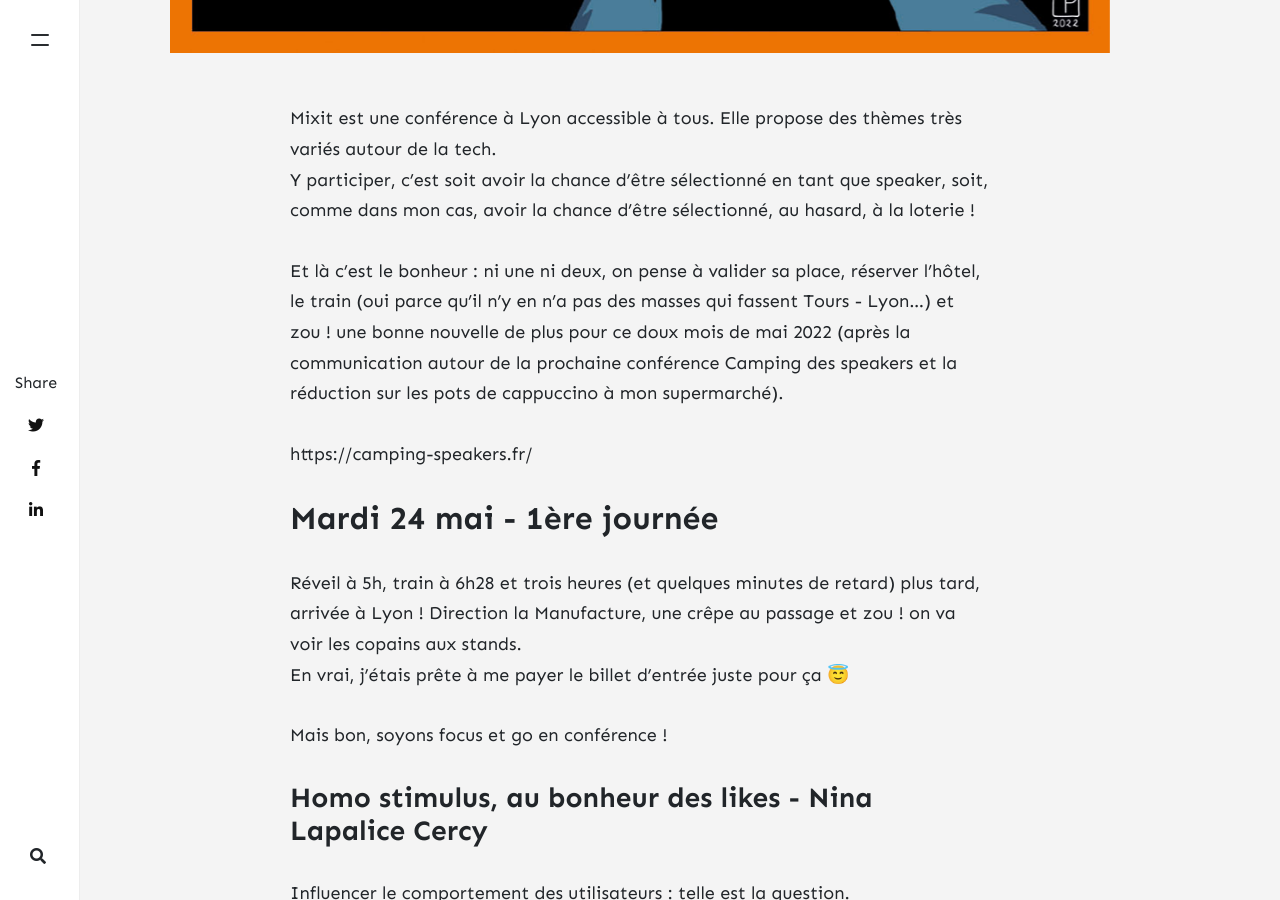
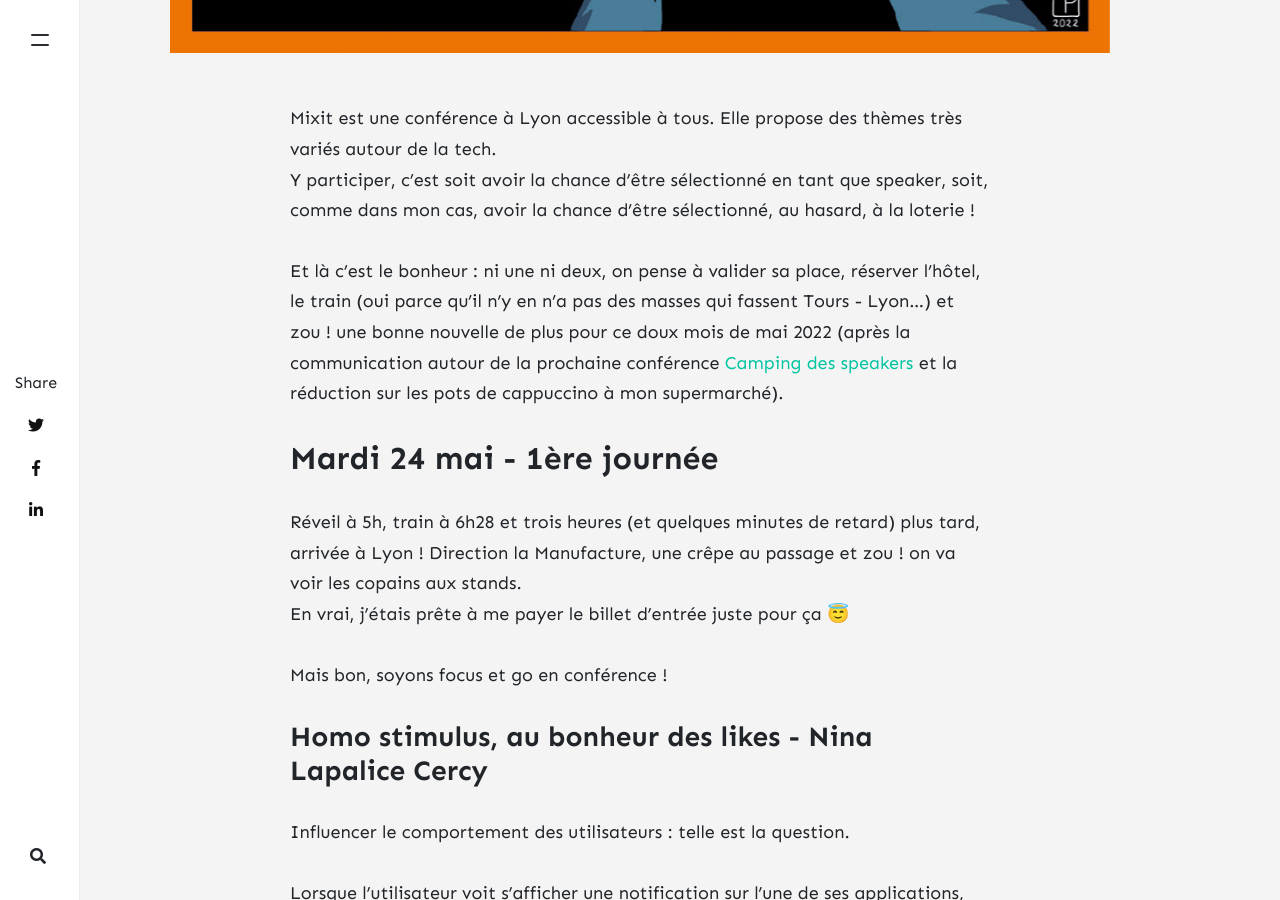
Before and after one commit to klaukf/blog, a Jekyll site: the page built from _posts/2022-05-24-mon-mixit-2022-a-moi.md, in a window 1280 px wide and 900 px high, scrolled down 1748 px. Built offline with Jekyll 4.4.1, drawn with Linux system fonts in a browser that asks for light colours; nearby versions of some CDN libraries; comment, search, counter and statistics services are not loaded.

Commit message:
lien Camping des speakers

```diff
--- a/_posts/2022-05-24-mon-mixit-2022-a-moi.md
+++ b/_posts/2022-05-24-mon-mixit-2022-a-moi.md
@@ -10,9 +10,8 @@
 Mixit est une conférence à Lyon accessible à tous. Elle propose des thèmes très variés autour de la tech.
 Y participer, c'est soit avoir la chance d'être sélectionné en tant que speaker, soit, comme dans mon cas, avoir la chance d'être sélectionné, au hasard, à la loterie !
 
-Et là c'est le bonheur : ni une ni deux, on pense à valider sa place, réserver l'hôtel, le train (oui parce qu'il n'y en n'a pas des masses qui fassent Tours - Lyon...) et zou ! une bonne nouvelle de plus pour ce doux mois de mai 2022 (après la communication autour de la prochaine conférence Camping des speakers et la réduction sur les pots de cappuccino à mon supermarché).
+Et là c'est le bonheur : ni une ni deux, on pense à valider sa place, réserver l'hôtel, le train (oui parce qu'il n'y en n'a pas des masses qui fassent Tours - Lyon...) et zou ! une bonne nouvelle de plus pour ce doux mois de mai 2022 (après la communication autour de la prochaine conférence [Camping des speakers](https://camping-speakers.fr/) et la réduction sur les pots de cappuccino à mon supermarché).
 
-https://camping-speakers.fr/
 
 ## Mardi 24 mai - 1ère journée
 
```
